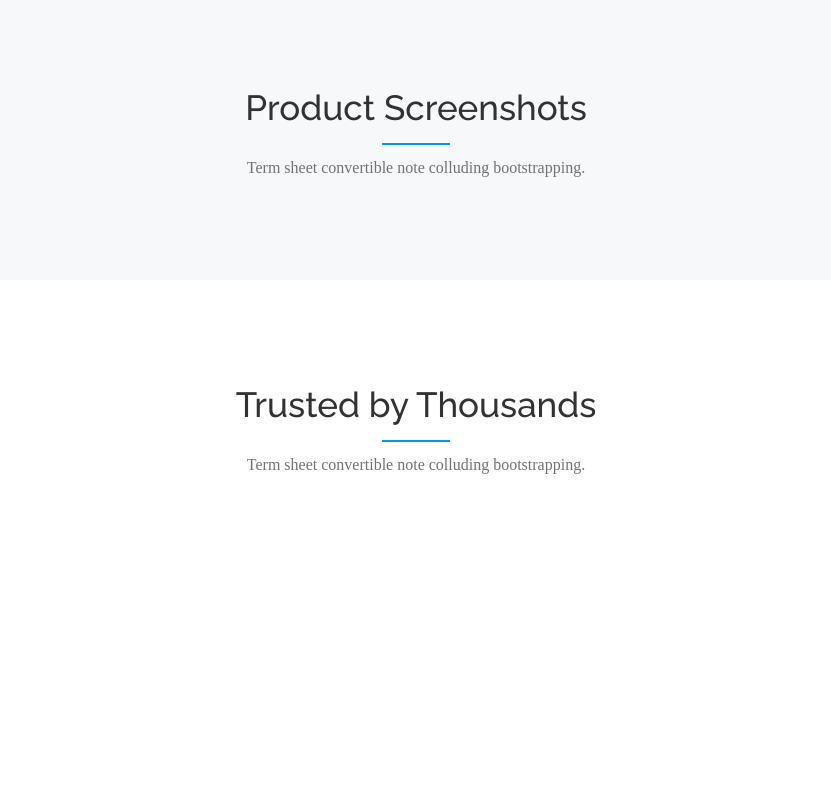
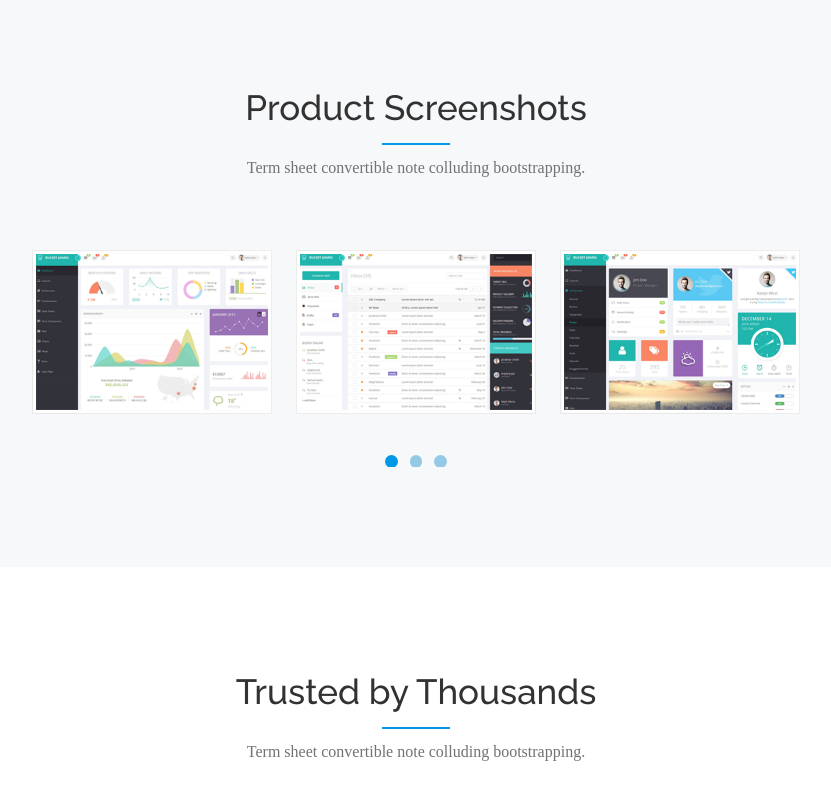
Before and after one commit to ul-b/landX, a plain HTML site: page index.html in a window 1280 px wide. Shown: the part 5105-5905 px from the top of the page, without its empty margins (224-1055 px from the left). Before the commit the page ends 5682 px from the top, so only its background shows below. Drawn offline with Linux system fonts and the light colour scheme; a web font is replaced by a local one.

Commit message:
Add 'slider' in <main> and 'slider.css' file

```diff
--- a/index.html
+++ b/index.html
@@ -143,6 +143,36 @@
         <hr class="section__line section__line_features">
         <p class="section__descr section-text">Term sheet convertible note colluding bootstrapping.</p>
 
+
+
+        <div class="slider section__slider">
+          <input type="radio" name="radio-btn" id="img-1" checked />
+          <div class="slide flex-cont flex-cont_justify_space-between">
+            <img src="resources/images/screenshot-1.png" />
+            <img src="resources/images/screenshot-2.png" />
+            <img src="resources/images/screenshot-3.png" />
+          </div>
+          <input type="radio" name="radio-btn" id="img-2" />
+          <div class="slide flex-cont flex-cont_justify_space-between">
+            <img src="resources/images/screenshot-2.png" />
+            <img src="resources/images/screenshot-3.png" />
+            <img src="resources/images/screenshot-1.png" />
+          </div>
+          <input type="radio" name="radio-btn" id="img-3" />
+          <div class="slide flex-cont flex-cont_justify_space-between">
+            <img src="resources/images/screenshot-3.png" />
+            <img src="resources/images/screenshot-1.png" />
+            <img src="resources/images/screenshot-2.png" />
+          </div>
+          <div class="nav-dots">
+          <label for="img-1" class="nav-dot" id="img-dot-1"></label>
+          <label for="img-2" class="nav-dot" id="img-dot-2"></label>
+          <label for="img-3" class="nav-dot" id="img-dot-3"></label>
+        </div>
+        </div>
+
+
+
       </section>
 
       <section class="section section_centered flex-cont flex-cont_dir_column">
--- /dev/null
+++ b/resources/styles/slider.css
@@ -0,0 +1,78 @@
+.slider {
+  align-self: stretch;
+  height:0;
+  overflow:hidden;
+  padding-top: 21.4%;
+  padding-bottom: 53.5px;
+  position:relative;
+}
+
+.slider * {
+  user-select: none;
+  -ms-user-select: none;
+  -moz-user-select: none;
+  -khtml-user-select: none;
+  -webkit-user-select: none;
+  -webkit-touch-callout: none;
+}
+
+.slider input {
+  display: none;
+}
+
+.slide {
+  opacity: 0;
+  position: absolute;
+  top: 0;
+  transform: scale(0);
+  transition: opacity 0.4s;
+  width: 100%;
+}
+
+.slide img {
+  width: 31.3%;
+}
+
+.slide:hover + .nav label {
+  opacity: 0.5;
+}
+
+input:checked + .slide {
+  opacity: 1;
+  transform: scale(1);
+  transition: opacity 0.4s;
+}
+
+input:checked + .nav label {
+  display: block;
+}
+
+.nav-dots {
+  display: block;
+  height: 12.5px;
+  margin-top: 40px;
+  text-align: center;
+  width: 100%;
+}
+
+.nav-dots .nav-dot {
+  background-color: var(--color-blue-three);
+  border-radius: 100%;
+  display: inline-block;
+  height: 12.5px;
+  margin: 0 4px;
+  position: relative;
+  width: 12.5px;
+}
+
+.nav-dots .nav-dot:hover {
+  background-color: var(--color-blue);
+  cursor: pointer;
+}
+
+/* doesn't work */
+input#img-1:checked ~ .nav-dots label#img-dot-1,
+input#img-2:checked ~ .nav-dots label#img-dot-2,
+input#img-3:checked ~ .nav-dots label#img-dot-3 {
+  background: var(--color-blue);
+}
--- a/resources/styles/style.css
+++ b/resources/styles/style.css
@@ -1,4 +1,5 @@
 @import url("fonts.css");
+@import url("slider.css");
 
 :root {
   --font-family-primary: Raleway;
@@ -6,6 +7,7 @@
   --color-white: #ffffff;
   --color-blue: #0199e6;
   --color-blue-two: #008ed6;
+  --color-blue-three: #94cae6;
   --color-black: rgba(0, 0, 0, 0.5);
   --color-transp-blue: rgba(1,153,230,0.29);
   --color-gray: #323232;
@@ -283,6 +285,10 @@
   margin: 70px 0px;
 }
 
+.section__slider {
+  margin: 70px 0px 0px;
+}
+
 
 
 /*////////// BRIEF-FEATURE //////////*/
```
